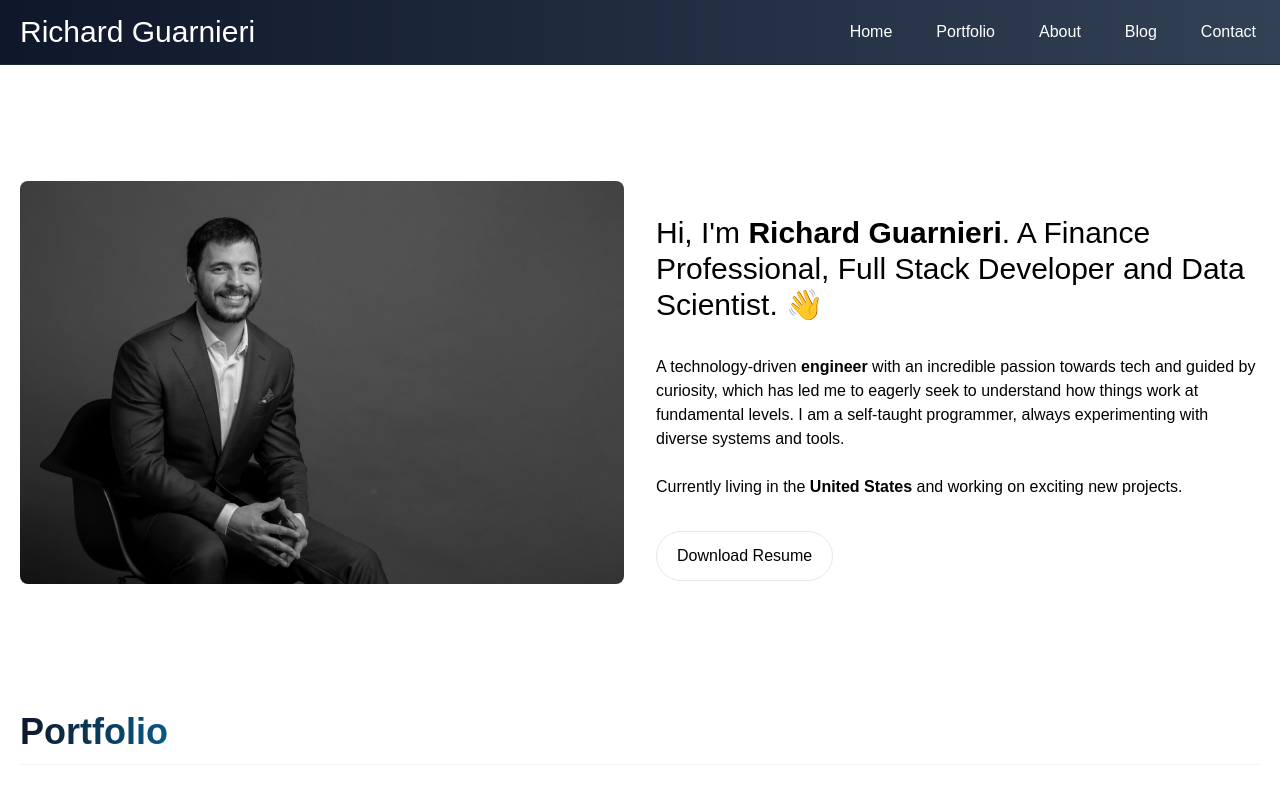
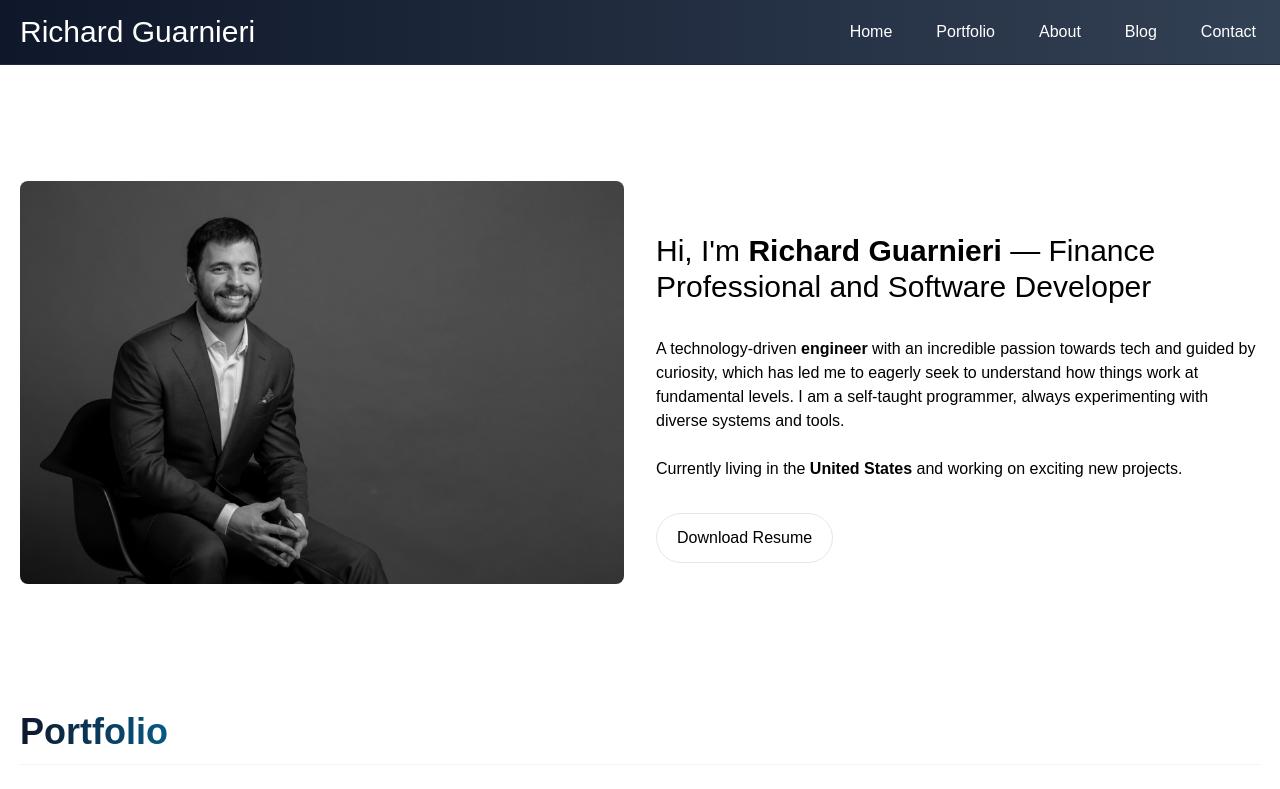
Before and after one commit to richardguarnieri/richardguarnieri.github.io, a React (Create React App) app: page / in a window 1280 px wide. Shown: the top 789 px of the page. Built offline with nearby package versions, Linux system fonts and the light colour scheme.

Commit message:
updated home section text

```diff
--- a/src/components/Home.js
+++ b/src/components/Home.js
@@ -16,7 +16,7 @@ const Home = () => {
             </div>
             {/* Right Side */}
             <div className="basis-1/2 space-y-8">
-                <h2 className="text-3xl font-extralight">Hi, I'm <span className="font-bold">Richard Guarnieri</span>. A Finance Professional, Full Stack Developer and Data Scientist. 👋</h2>
+                <h2 className="text-3xl font-extralight">Hi, I'm <span className="font-bold">Richard Guarnieri</span> — Finance Professional and Software Developer</h2>
                 <p className="">A technology-driven <span className="font-bold">engineer</span> with an incredible passion towards tech and guided by curiosity,
                     which has led me to eagerly seek to understand how things work at fundamental levels.
                     I am a self-taught programmer, always experimenting with diverse systems and tools.
```
